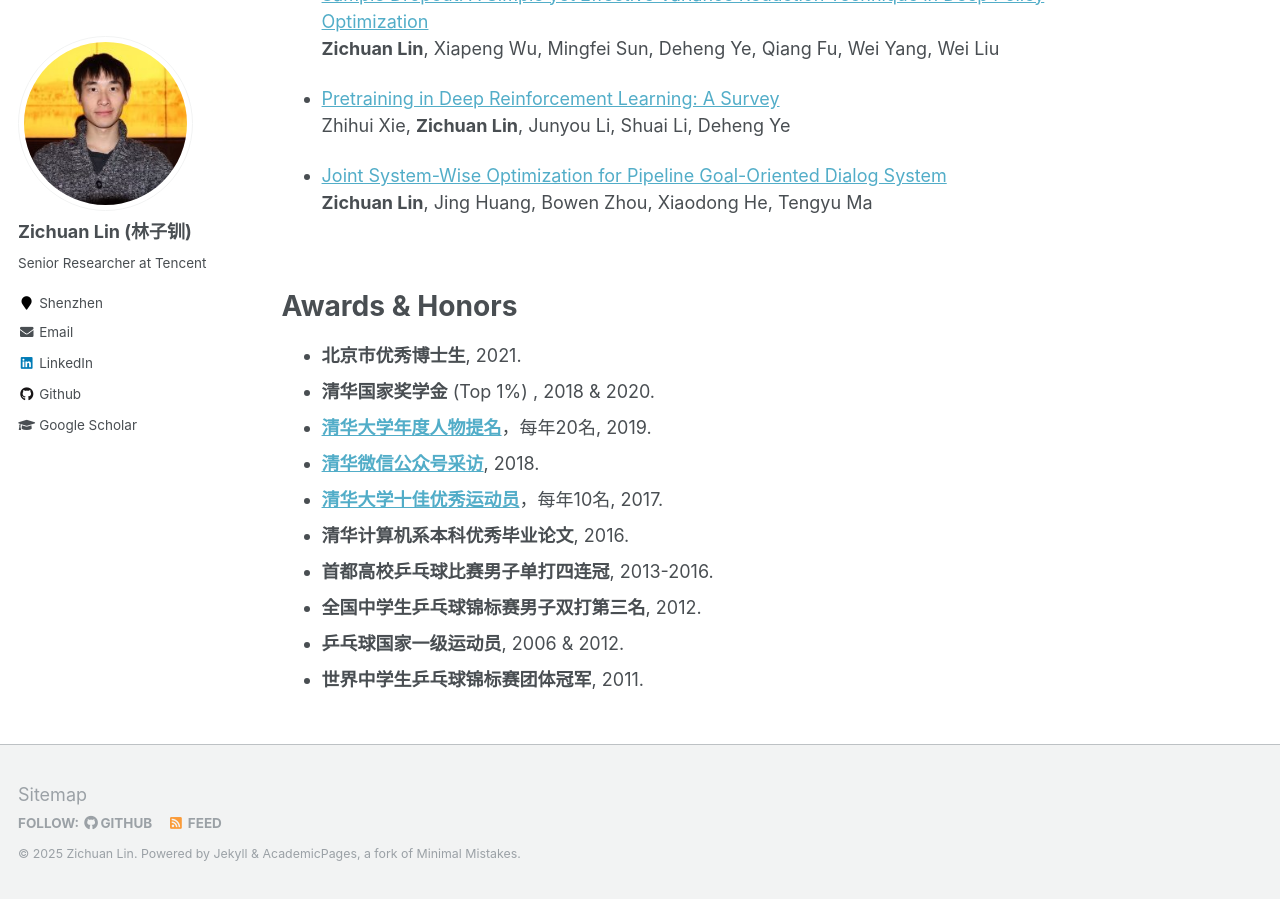
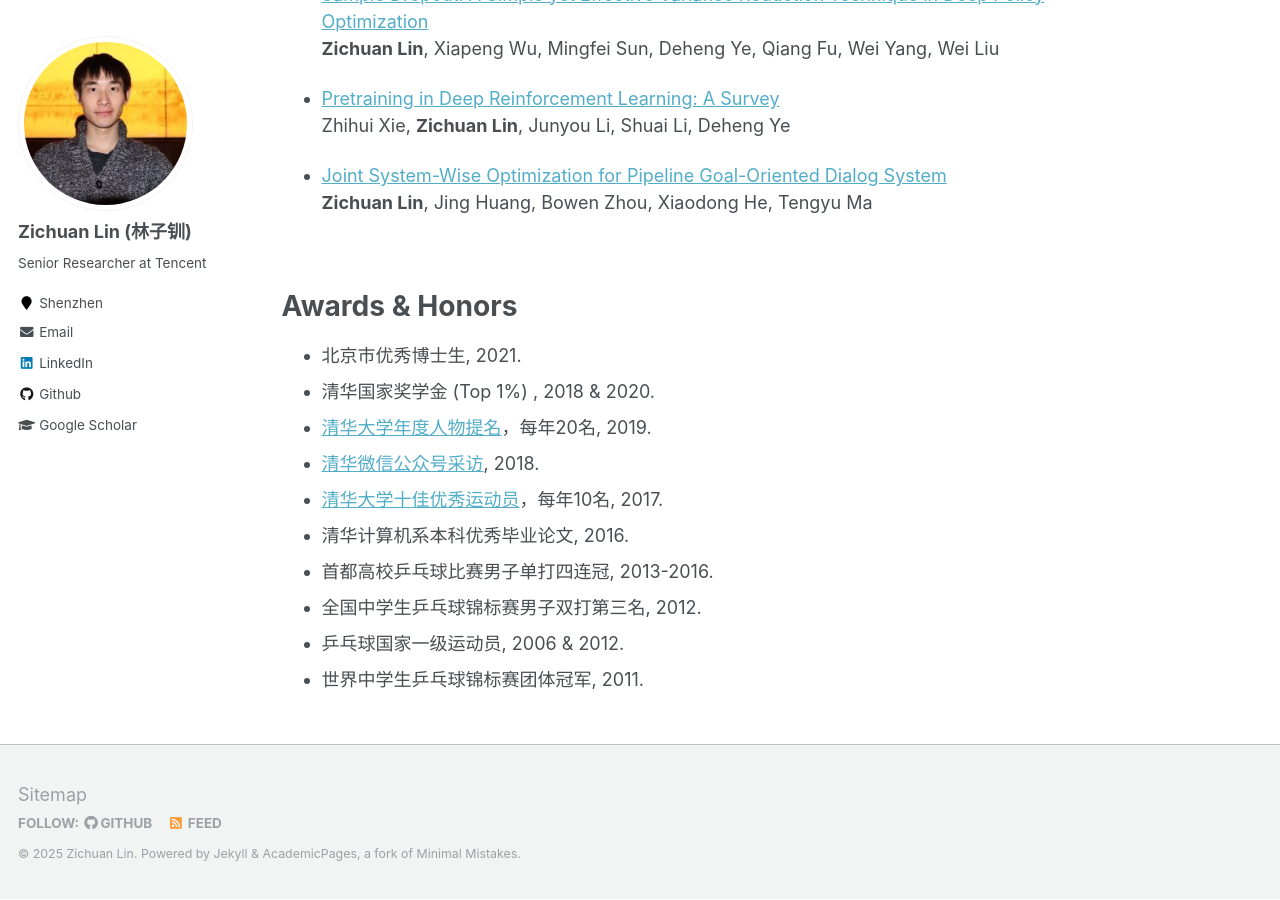
Before and after one commit to LinZichuan/linzichuan.github.io, a Jekyll site: the page built from _pages/about.md, in a window 1280 px wide and 900 px high, scrolled down 2863 px. Built offline with Jekyll 4.4.1, drawn with Linux system fonts in a browser that asks for light colours; formulas are drawn with MathJax 3.

```diff
--- a/_pages/about.md
+++ b/_pages/about.md
@@ -169,20 +169,20 @@ MSRA, Beijing, 2017
 
 Awards & Honors
 ======
-- **北京市优秀博士生**, 2021.
+- 北京市优秀博士生, 2021.
 <!-- - 84 Innovative Future Scholarship (Top 1%) at department of Computer Science at Tsinghua University, 2020. -->
-- **清华国家奖学金** (Top 1%) , 2018 & 2020.
-- [**清华大学年度人物提名**](https://mp.weixin.qq.com/s/OtJSuCslUEhj2x59Mctixw)，每年20名, 2019.
+- 清华国家奖学金 (Top 1%) , 2018 & 2020.
+- [清华大学年度人物提名](https://mp.weixin.qq.com/s/OtJSuCslUEhj2x59Mctixw)，每年20名, 2019.
 <!-- - Tsinghua Scholarship for Overseas Graduate Study, 2019. -->
 <!-- - Excellence in the Microsoft Research Asia Internship Program, 2018. [[Media Coverage](https://mp.weixin.qq.com/s/KM69I6NycCPUtHapNvATVA)] -->
-- [**清华微信公众号采访**](https://mp.weixin.qq.com/s/eqKkSmXaBXZVKtjG6s-dPg), 2018.
-- [**清华大学十佳优秀运动员**](https://mp.weixin.qq.com/s/_K68zJjTLo4zgzc4RE0WnQ)，每年10名, 2017.
-- **清华计算机系本科优秀毕业论文**, 2016.
+- [清华微信公众号采访](https://mp.weixin.qq.com/s/eqKkSmXaBXZVKtjG6s-dPg), 2018.
+- [清华大学十佳优秀运动员](https://mp.weixin.qq.com/s/_K68zJjTLo4zgzc4RE0WnQ)，每年10名, 2017.
+- 清华计算机系本科优秀毕业论文, 2016.
 <!-- - Top 2 in Tsinghua Mathematical Contest in Modeling, 2016. -->
-- **首都高校乒乓球比赛男子单打四连冠**, 2013-2016.
-- **全国中学生乒乓球锦标赛男子双打第三名**, 2012.
-- **乒乓球国家一级运动员**, 2006 & 2012.
-- **世界中学生乒乓球锦标赛团体冠军**, 2011.
+- 首都高校乒乓球比赛男子单打四连冠, 2013-2016.
+- 全国中学生乒乓球锦标赛男子双打第三名, 2012.
+- 乒乓球国家一级运动员, 2006 & 2012.
+- 世界中学生乒乓球锦标赛团体冠军, 2011.
 
 <!--
 Experience and Services
```
